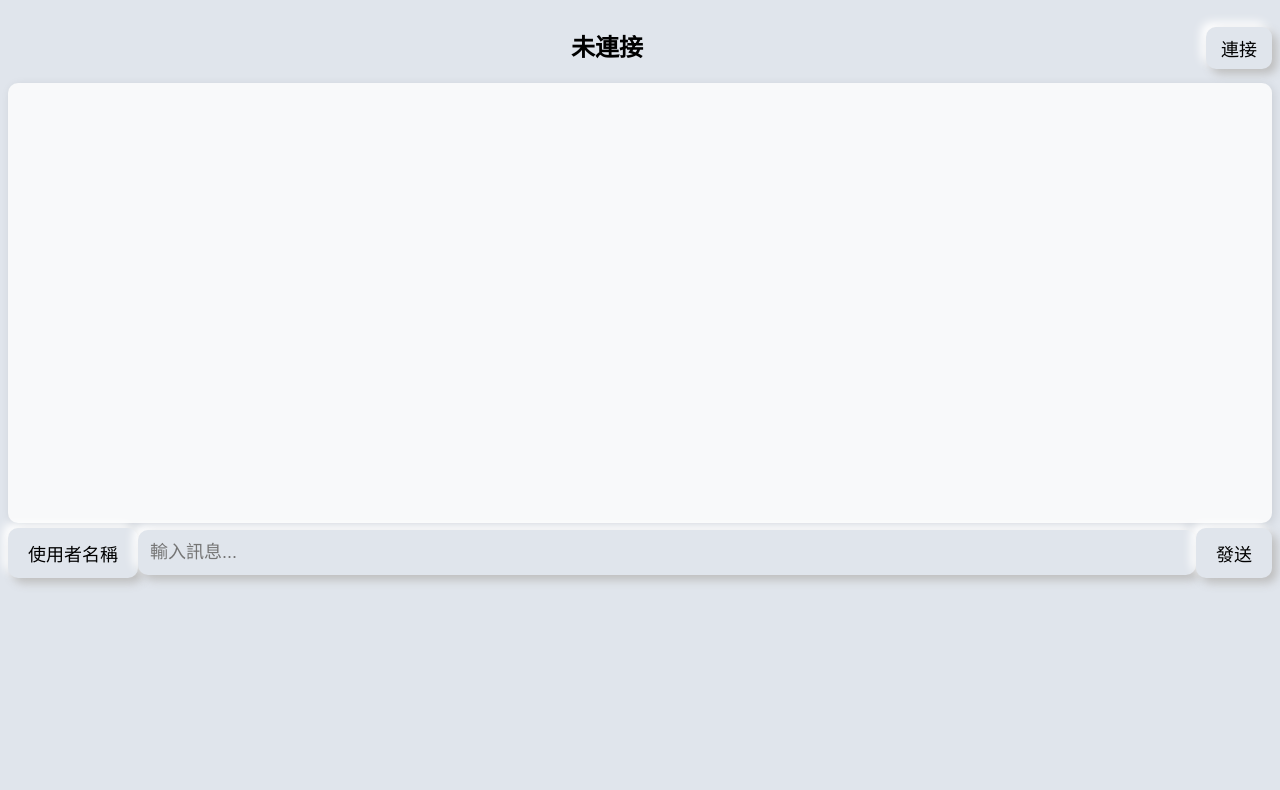
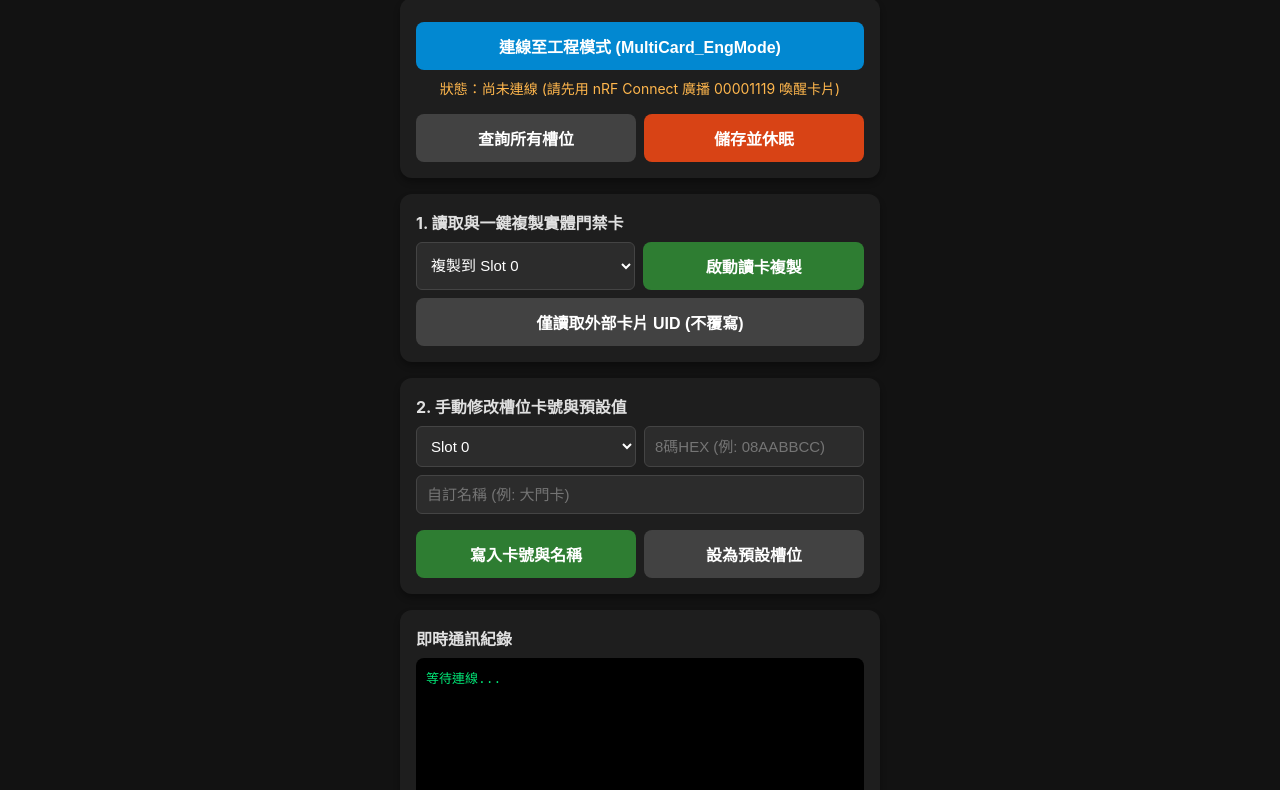
Before and after one commit to dsps104004/html, a plain HTML site: page index.html in a window 1280 px wide. Shown: the part 89-879 px from the top of the page. Before the commit the page ends 800 px from the top, so only its background shows below. Drawn offline with Linux system fonts and the light colour scheme.

Commit message:
Add files via upload

```diff
--- a/index.html
+++ b/index.html
@@ -1,287 +1,155 @@
 <!DOCTYPE html>
-<html lang="zh">
+<html lang="zh-TW">
 <head>
   <meta charset="UTF-8">
   <meta name="viewport" content="width=device-width, initial-scale=1.0">
-		<title>ESP32IP通訊</title>
+  <title>ESP32 NFC 多槽位門禁卡控制台</title>
   <style>
-			body{
-				background-color:#e0e5ec;
-				display:flex;
-				justify-content:center;
-				align-items:center;
-				height:auto;
-				flex-direction:column;
-			}
-
-			/*遮罩层*/
-			#popupOverlay{
-				position:fixed;
-				top:0;
-				left:0;
-				width:100%;
-				height:100%;
-				background:rgba(0,0,0,0.5);
-				display:none;
-				justify-content:center;
-				align-items:center;
-				}
-
-			/*弹出框*/
-			#popupInputBox{
-				background:white;
-				padding:10px;
-				border-radius:10px;
-				box-shadow:0 4px 8px rgba(0,0,0,0.2);
-			}
-
-			#popupInputBox input{
-				padding:10px;
-				font-size:20px;
-				width:200px;
-			}
-
-			#popupInputBox button{
-				padding:10px;
-				background-color:#007BFF;
-				color:white;
-				border:none;
-				border-radius:10px;
-				margin-top:10px;
-				cursor:pointer;
-			}
-
-			#popupInputBox button:hover{
-				background-color:#0056b3;
-			}
-
-			/*遮罩层*/
-			#name{
-				position:fixed;
-				top:0;
-				left:0;
-				width:100%;
-				height:100%;
-				background:rgba(0,0,0,0.5);
-				display:none;
-				justify-content:center;
-				align-items:center;
-			}
-
-			/*弹出框*/
-			#nameBox{
-				background:white;
-				padding:10px;
-				border-radius:10px;
-				box-shadow:0 4px 8px rgba(0,0,0,0.2);
-			}
-
-			#nameBox input{
-				padding:10px;
-				font-size:20px;
-				width:200px;
-			}
-
-			#nameBox button{
-				padding:10px;
-				background-color:#007BFF;
-				color:white;
-				border:none;
-				border-radius:10px;
-				margin-top:10px;
-				cursor:pointer;
-			}
-
-			#nameBox button:hover{
-				background-color:#0056b3;
-			}
-
-			#chatBox{
-				width:100%;
-				height:55vh;
-				border-radius:10px;
-				overflow-y:auto;
-				margin:auto;
-				background:#f8f9fa;
-				box-shadow:2px 2px 10px rgba(0,0,0,0.1);
-				display:flex;
-				flex-direction:column
-			}
-
-			/*美化滚动条*/
-			#chatBox::-webkit-scrollbar{
-				width:8px;
-			}
-
-			#chatBox::-webkit-scrollbar-thumb{
-				background:#007BFF;
-				border-radius:4px;
-			}
-
-			input{
-				margin-top:5px;
-				width:400px;
-				padding:12px;
-				font-size:18px;
-				border:none;
-				outline:none;
-				border-radius:10px;
-				background:#e0e5ec;
-				box-shadow:5px 5px 10px #bebebe,-5px -5px 10px #ffffff;
-			}
-
-			button{
-				margin-top:5px;
-				padding:12px 20px;
-				font-size:18px;
-				border:none;
-				border-radius:10px;
-				background:#e0e5ec;
-				box-shadow:5px 5px 10px #bebebe,-5px -5px 10px #ffffff;
-			    cursor:pointer;
-			}
-
-			#button1{
-				padding:8px 15px;
-			}
-
-			button:active{
-				box-shadow:inset 5px 5px 10px #bebebe,inset -5px -5px 10px #ffffff;
-			}
-			.container{
-				display:flex;/*使用Flexbox布局*/
-				justify-content:space-between;/*两端对齐：文本居中，按钮靠右*/
-				align-items:center;/*垂直居中对齐*/
-				width:100%;/*容器宽度100%*/
-			}
-
-			.text{
-				text-align:center;/*文本居中*/
-				flex-grow:1;/*文本占据剩余空间*/
-			}
-			.input{
-				text-align:Left;/*文本居中*/
-				flex-grow:1;/*文本占据剩余空间*/
-			}
-			.content{
-				display:flex;
-				justify-content:flex-end;/*将元素推到容器底部*/
-				align-items:center;/*垂直居中对齐*/
-				width:100%;/*容器宽度100%*/
-			}
+    body { font-family: -apple-system, BlinkMacSystemFont, "Segoe UI", Roboto, sans-serif; background: #121212; color: #e0e0e0; margin: 0; padding: 16px; }
+    .container { max-width: 480px; margin: 0 auto; }
+    h2 { text-align: center; color: #4fc3f7; margin-bottom: 16px; }
+    .card { background: #1e1e1e; border-radius: 12px; padding: 16px; margin-bottom: 16px; box-shadow: 0 4px 6px rgba(0,0,0,0.3); }
+    button { width: 100%; padding: 12px; border: none; border-radius: 8px; font-size: 16px; font-weight: bold; cursor: pointer; margin-top: 8px; transition: 0.2s; }
+    .btn-connect { background: #0288d1; color: white; }
+    .btn-connect:hover { background: #0277bd; }
+    .btn-action { background: #2e7d32; color: white; }
+    .btn-warn { background: #d84315; color: white; }
+    .btn-sub { background: #424242; color: white; }
+    .row { display: flex; gap: 8px; margin-top: 8px; }
+    input, select { width: 100%; padding: 10px; border-radius: 6px; border: 1px solid #444; background: #2c2c2c; color: white; font-size: 15px; box-sizing: border-box; }
+    #logBox { background: #000; color: #00e676; font-family: monospace; font-size: 13px; height: 180px; overflow-y: auto; padding: 10px; border-radius: 8px; white-space: pre-wrap; margin-top: 8px; }
+    .status { text-align: center; font-size: 14px; margin-top: 8px; color: #ffb74d; }
   </style>
 </head>
 <body>
-		<div id="popupOverlay">
-			<div id="popupInputBox">
-				<input type="text"id="userInput"placeholder="IP">
-				<button onclick="submitInput()">確認</button>
+<div class="container">
+  <h2>💳 智慧門禁卡控制台</h2>
+
+  <div class="card">
+    <button id="btnConnect" class="btn-connect" onclick="connectBLE()">連線至工程模式 (MultiCard_EngMode)</button>
+    <div id="statusText" class="status">狀態：尚未連線 (請先用 nRF Connect 廣播 00001119 喚醒卡片)</div>
+    <div class="row">
+      <button class="btn-sub" onclick="sendCmd('INFO')">查詢所有槽位</button>
+      <button class="btn-warn" onclick="sendCmd('EXIT')">儲存並休眠</button>
     </div>
   </div>
-		<div id="name">
-			<div id="nameBox">
-				<input	type="text"id="Inputname"placeholder="使用者名稱">
-				<button	onclick="sendnameInput()">確認</button>
+
+  <div class="card">
+    <strong>1. 讀取與一鍵複製實體門禁卡</strong>
+    <div class="row">
+      <select id="cloneSlot">
+        <option value="0">複製到 Slot 0</option>
+        <option value="1">複製到 Slot 1</option>
+        <option value="2">複製到 Slot 2</option>
+        <option value="3">複製到 Slot 3</option>
+      </select>
+      <button class="btn-action" style="margin-top:0;" onclick="cloneCard()">啟動讀卡複製</button>
+    </div>
+    <button class="btn-sub" onclick="sendCmd('READ')">僅讀取外部卡片 UID (不覆寫)</button>
+  </div>
+
+  <div class="card">
+    <strong>2. 手動修改槽位卡號與預設值</strong>
+    <div class="row">
+      <select id="editSlot">
+        <option value="0">Slot 0</option>
+        <option value="1">Slot 1</option>
+        <option value="2">Slot 2</option>
+        <option value="3">Slot 3</option>
+      </select>
+      <input type="text" id="uidInput" placeholder="8碼HEX (例: 08AABBCC)" maxlength="8">
+    </div>
+    <div class="row">
+      <input type="text" id="nameInput" placeholder="自訂名稱 (例: 大門卡)" maxlength="20">
+    </div>
+    <div class="row">
+      <button class="btn-action" onclick="saveSlot()">寫入卡號與名稱</button>
+      <button class="btn-sub" onclick="setActiveSlot()">設為預設槽位</button>
     </div>
   </div>
-		<h1>ESP32IP通訊</h1>
-		<div class="container">
-			<div class="text">
-				<h2 id="status">未連接
+
+  <div class="card">
+    <strong>即時通訊紀錄</strong>
+    <div id="logBox">等待連線...</div>
   </div>
-			<class="button-container">
-            <button onclick="showPopup()"id=button1>連接</button>
-		</div>
-		<div id="chatBox">
-		</div>
-		<div class="content">
-			<button id="nametxt"onclick="showsendname()">使用者名稱</button>
-			<input type="text"id="messageInput"class="input"placeholder="輸入訊息...">
-			<button onclick="sendMessage()">發送</button>
 </div>
 
+<script>
+  const SERVICE_UUID = "6e400001-b5a3-f393-e0a9-e50e24dcca9e";
+  const RX_CHAR_UUID = "6e400002-b5a3-f393-e0a9-e50e24dcca9e";
+  const TX_CHAR_UUID = "6e400003-b5a3-f393-e0a9-e50e24dcca9e";
 
-		<script>
-			let socket=null;
-			let username="";
-			let ip="";
-			let sendname="";
+  let bleDevice, rxChar, txChar;
 
-			//点击按钮时显示输入框
-			function showPopup(){
-				document.getElementById('popupOverlay').style.display='flex';
+  function log(msg) {
+    const box = document.getElementById("logBox");
+    box.textContent += "\n" + msg;
+    box.scrollTop = box.scrollHeight;
   }
 
-			function submitInput(){
-				ip=document.getElementById('userInput').value;
-				document.getElementById('popupOverlay').style.display='none';//关闭弹出框
-				connectWebSocket();
-			}
-
-			function showsendname(){
-				document.getElementById('name').style.display='flex';
-			}
-
-			function sendnameInput(){
-				sendname=document.getElementById('Inputname').value;
-				document.getElementById('name').style.display='none';//关闭弹出框
-				if(!sendname){return;}
-				alert(`成功自訂使用者名稱為:${sendname}`);
-				document.getElementById("nametxt").innerHTML=`使用者:${sendname}`;
-			}
-
-			document.getElementById("messageInput").addEventListener("keydown",function(event){
-				if(event.key==="Enter"){//按下Enter键
-					sendMessage();
-				}
+  async function connectBLE() {
+    try {
+      log("正在搜尋 MultiCard_EngMode...");
+      bleDevice = await navigator.bluetooth.requestDevice({
+        filters: [{ name: "MultiCard_EngMode" }],
+        optionalServices: [SERVICE_UUID]
       });
 
-			function connectWebSocket(){
-				if(!ip){
-					alert("請输入IP！");
-					return;
-				}
+      bleDevice.addEventListener("gattserverdisconnected", () => {
+        document.getElementById("statusText").textContent = "狀態：已斷開連線";
+        log("[系統] 藍牙已斷線");
+      });
 
-				let wsUrl=`ws://${ip}:81/`;
-				socket=new WebSocket(wsUrl);
+      const server = await bleDevice.gatt.connect();
+      const service = await server.getPrimaryService(SERVICE_UUID);
+      rxChar = await service.getCharacteristic(RX_CHAR_UUID);
+      txChar = await service.getCharacteristic(TX_CHAR_UUID);
 
-				socket.onopen=()=>{
-					document.getElementById("status").innerText="✅已連接";
-					addMessage("📡連接成功！");
-				};
+      await txChar.startNotifications();
+      txChar.addEventListener("characteristicvaluechanged", (e) => {
+        const text = new TextDecoder().decode(e.target.value);
+        log(text.trim());
+      });
 
-				socket.onmessage=(event)=>{
-					addMessage(`👤${event.data}`);
-				};
-
-				socket.onclose=()=>{
-					document.getElementById("status").innerText="⛓️‍💥連接已斷開";
-					addMessage("⛓️‍💥無有效連接");
-				};
-
-				socket.onerror=(error)=>{
-					document.getElementById("status").innerText="❌連接錯誤";
-					alert("⚠連接錯誤請输入有效IP⚠");
-				};
-			}
-
-			function sendMessage(){
-				let msg=document.getElementById("messageInput").value;
-				if(!msg)return;
-				if(socket&&socket.readyState===WebSocket.OPEN){
-					let msg1=`${sendname}:${msg}`
-					socket.send(msg1);
-					addMessage(`🟢你:${msg}`);
-					document.getElementById("messageInput").value="";
-				}else{
-					alert("未連接有效IP，請先输入IP並連接！");
+      document.getElementById("statusText").textContent = "狀態：已連線至工程模式";
+      log("[成功] 已連線！正在讀取槽位資訊...");
+      await sendCmd("INFO");
+    } catch (err) {
+      log("[錯誤] " + err.message);
     }
   }
 
-			function addMessage(text){
-				letchatBox=document.getElementById("chatBox");
-				chatBox.innerHTML+=`<p>${text}</p>`;
-				chatBox.scrollTop=chatBox.scrollHeight;
+  async function sendCmd(cmd) {
+    if (!rxChar) return alert("請先連線藍牙！");
+    const encoder = new TextEncoder();
+    await rxChar.writeValue(encoder.encode(cmd + "\n"));
+    log(">> " + cmd);
+  }
+
+  async function cloneCard() {
+    const slot = document.getElementById("cloneSlot").value;
+    await sendCmd("CLONE:" + slot);
+  }
+
+  async function saveSlot() {
+    const slot = document.getElementById("editSlot").value;
+    const uid = document.getElementById("uidInput").value.trim().toUpperCase();
+    const name = document.getElementById("nameInput").value.trim();
+
+    if (uid.length === 8 && /^[0-9A-F]+$/.test(uid)) {
+      await sendCmd(`SET_UID:${slot}:${uid}`);
+    } else if (uid.length > 0) {
+      return alert("UID 必須為 8 碼十六進位字元 (0-9, A-F)");
+    }
+
+    if (name.length > 0) {
+      setTimeout(() => sendCmd(`NAME:${slot}:${name}`), 150);
+    }
+  }
+
+  async function setActiveSlot() {
+    const slot = document.getElementById("editSlot").value;
+    await sendCmd("USE:" + slot);
   }
 </script>
 </body>
```
Lines whose indentation alone changed are shown as unchanged.
